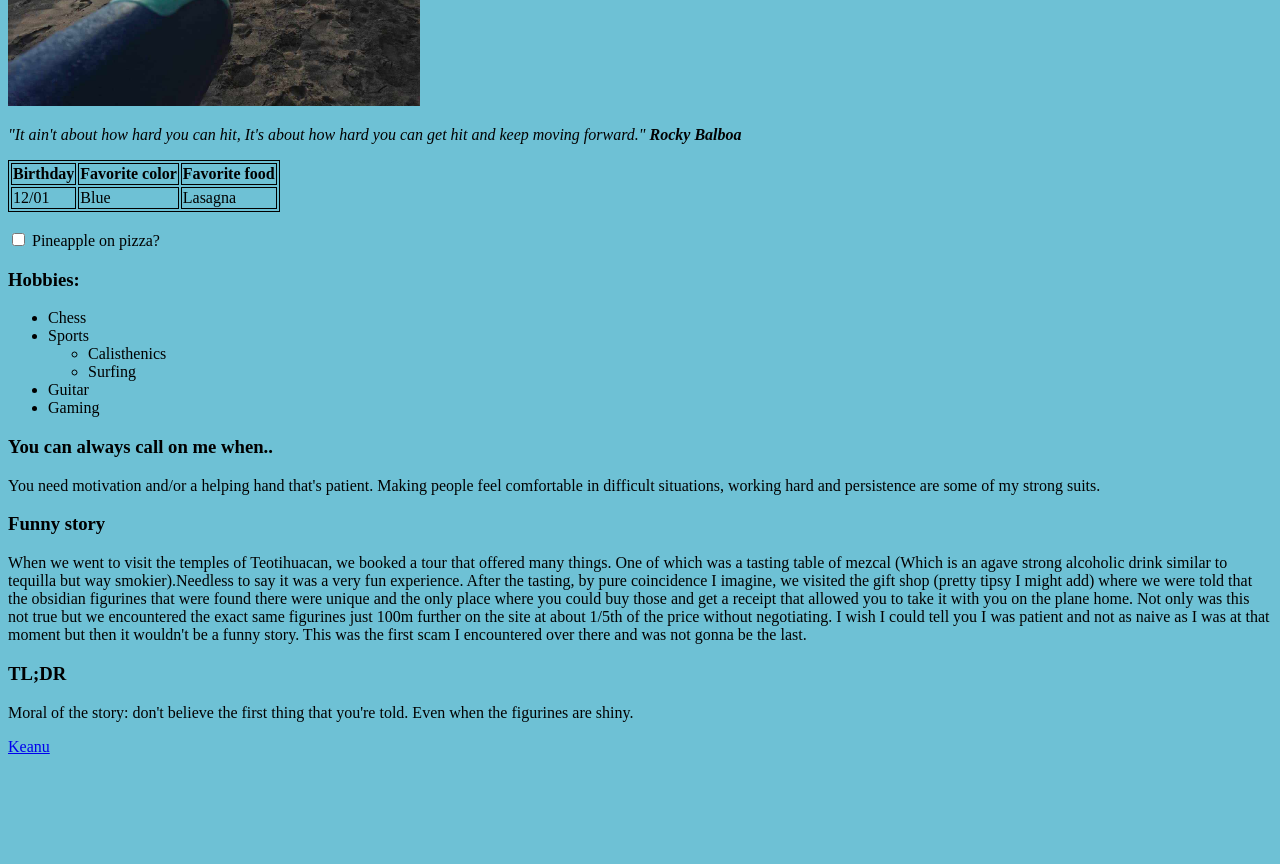
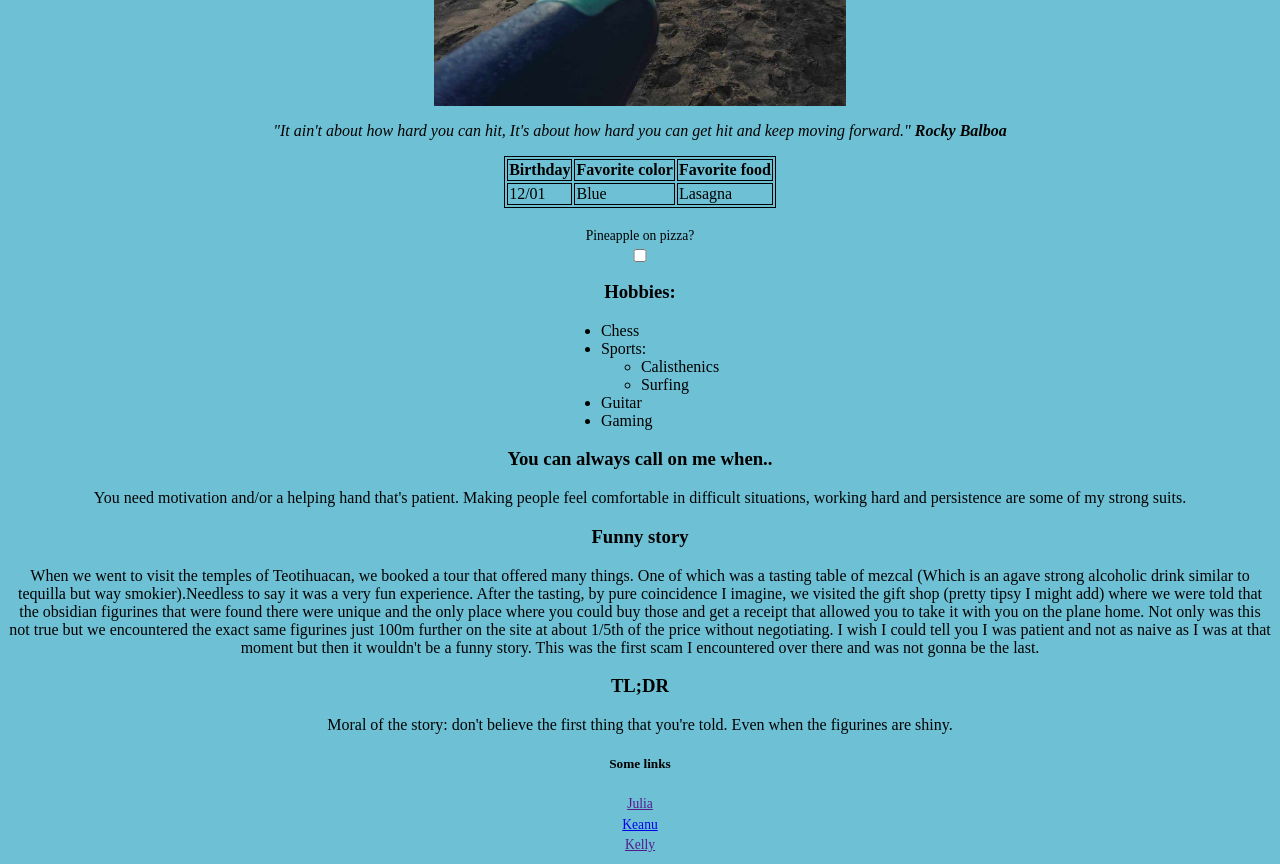
Before and after one commit to Codekmt/Sites, a plain HTML site: page index.html in a window 1280 px wide. Shown: the part 520-1384 px from the top of the page. Before the commit the page ends 1284 px from the top, so only its background shows below. Drawn offline with Linux system fonts and the light colour scheme.

Commit message:
Centered everything

```diff
--- a/index.html
+++ b/index.html
@@ -1,33 +1,21 @@
 <!DOCTYPE html>
+<html>
+<head> <link rel="stylesheet" href="styles.css"></head>
 <html lang="en">
 <head>
     <meta charset="UTF-8">
     <meta name="viewport" content="width=device-width, initial-scale=1.0">
     <title>Quick summary</title>
 </head>
-<style>
-    .content {
-      max-width: 500px;
-      margin: auto;
-    }
-    </style>
-    <style>
-        body {background-color: rgb(110, 193, 213);}
-        h1   {color: rgb(0, 0, 0);}
-        p    {color: rgb(2, 2, 2);}
-        </style>
+
+
     <header>
     <h1 class = "title" id="main title">Keanu M. Teixeira (first draft)</h1>
     </header>
     <p>Always looking for the next challenge!</p>
-    <img src="Surfing_Dude.jpg" alt="Nostalgia about surfing" style="width:412px;height:512px">
+    <img src="Surfing_Dude.jpg" alt="Nostalgia about surfing" style="width:412px;height:512px" class="center">
     <p><em>"It ain't about how hard you can hit, It's about how hard you can get hit and keep moving forward." <strong>Rocky Balboa</strong></em></p>
     <table>
-        <style>
-        table, th, td {
-            border: 1px solid black;
-          }
-          </style>
         <tr>
             <th>Birthday</th>
             <th>Favorite color</th>
@@ -40,14 +28,14 @@
         </tr>
     </table>
     <br>
-    <input type="checkbox" id="pineapple" name="pineapple" value="pineapple">
     <label for="pineapple">Pineapple on pizza?</label>
+    <input type="checkbox" id="pineapple" name="pineapple" value="pineapple" class="center">
     <header>
-        <h3>Hobbies:</h3>
+        <h3>Hobbies: </h3>
     </header>
     <ul>
         <li>Chess</li>
-        <li>Sports</li>
+        <li>Sports:</li>
         <ul>
             <li>Calisthenics</li>
             <li>Surfing</li>
@@ -57,7 +45,8 @@
     </ul>
     <header>
         <h3>You can always call on me when..</h3>
-        <p>You need motivation and/or a helping hand that's patient. Making people feel comfortable in difficult situations, working hard and persistence are some of my strong suits.</p>
+        <p>You need motivation and/or a helping hand that's patient.
+           Making people feel comfortable in difficult situations, working hard and persistence are some of my strong suits.</p>
     </header>
     <header>
         <h3>Funny story</h3>
@@ -72,6 +61,9 @@
         <h3>TL;DR</h3>
         <p>Moral of the story: don't believe the first thing that you're told. Even when the figurines are shiny.</p>
     </header>
-    <a href="https://keanu-m-tei.netlify.app/">Keanu</a>
+    <head>
+        <h5>Some links</h5>
+    </head>
+    <a href="">Julia</a><a href="https://keanu-m-tei.netlify.app/">Keanu</a><a href="">Kelly</a>
 </body>
 </html>
--- /dev/null
+++ b/styles.css
@@ -0,0 +1,36 @@
+.center {
+    display: block;
+    margin-left: auto;
+    margin-right: auto;
+    width: 50%;
+  }
+  body {background-color: rgb(110, 193, 213);}
+        h1   {color: rgb(0, 0, 0);}
+        p    {color: rgb(2, 2, 2);}
+
+            h1 {text-align: center;}
+            h3 {text-align: center;}
+            p {text-align: center;}
+            div {text-align: center;}h1 {text-align: center;}
+            h5{text-align:center;}
+            table, th, td {
+                border: 1px solid black;
+                margin-left: auto;
+                margin-right: auto;
+              }
+              ul {
+                display: table;
+                margin: 0 auto;
+              }
+              label {
+                display: block;
+                text-align: center;
+                line-height: 150%;
+                font-size: .85em;
+            }
+            a {
+                display: block;
+                text-align: center;
+                line-height: 150%;
+                font-size: .85em;
+            }
```
